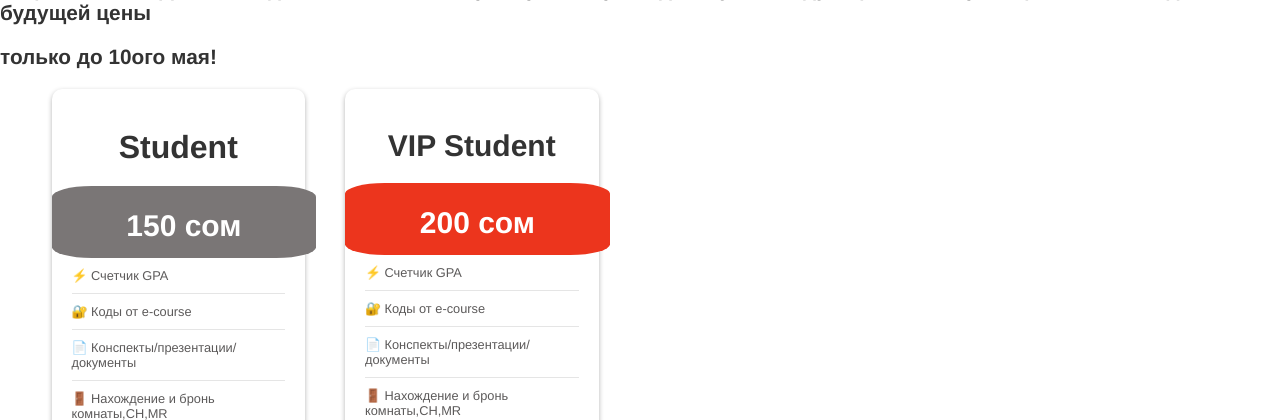
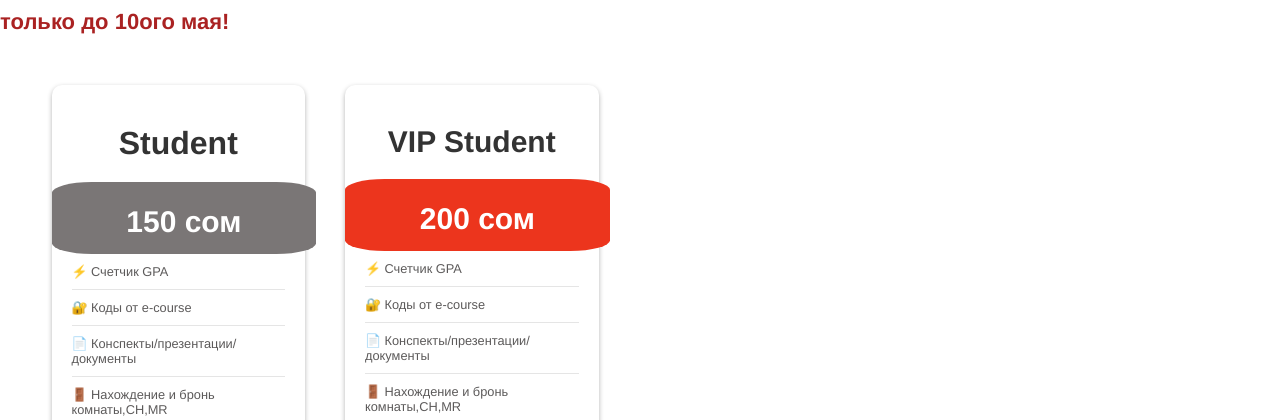
Before and after one commit to W12iteCrow/W12iteCrow.github.io, a PHP site: page / in a window 1280 px wide. Shown: the part 317-737 px from the top of the page. Run offline with PHP 8.4, Linux system fonts and the light colour scheme; some libraries are stand-ins or nearby versions.

Commit message:
Update style.css

```diff
--- a/style.css
+++ b/style.css
@@ -32,21 +32,20 @@
    margin-left: 20px;
 }
 
-/* }
 .headline-text1 {
-   font-size: 36px;
+   font-size: 28px;
    color: #333333;
    margin-top: -20px;
    margin-bottom: 50px;
    color: #5D5D5D;
 }
 .headline-text2 {
-   font-size: 36px;
-   color: #333333;
+   font-size: 22px;
+   color: #ae0d0d;
    margin-top: -42px;
    margin-bottom: 50px;
-   color: #5D5D5D;
-} */
+   color: #aa2222;
+}
 
 .wrap {
    max-width: 650px;
```
